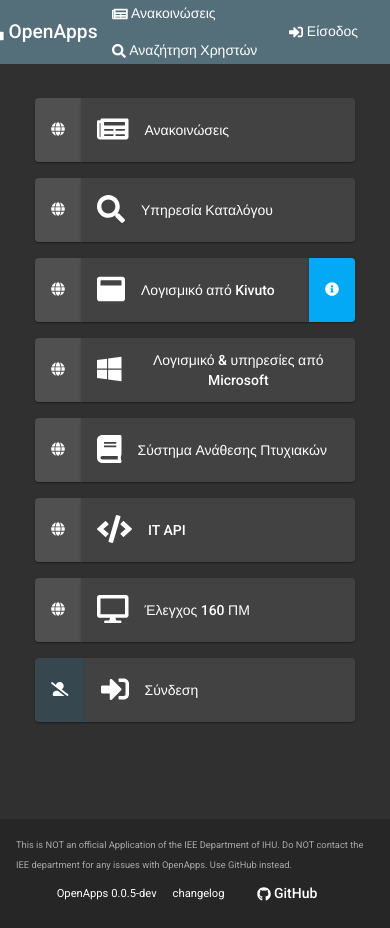
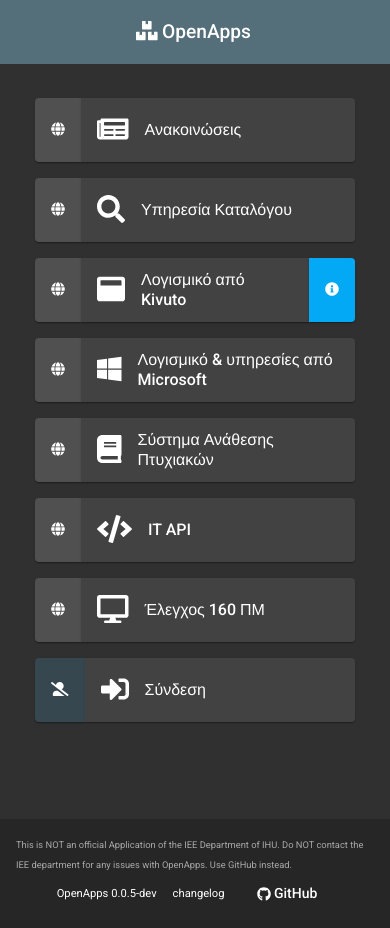
Before and after one commit to theokyr/OpenApps, an Angular app: page / in a window 390 px wide. Built offline with nearby package versions, Linux system fonts and the light colour scheme.

Commit message:
Rudimentary responsiveness on home page and layout

```diff
--- a/src/app/shared/features.ts
+++ b/src/app/shared/feature-data.ts
@@ -10,7 +10,7 @@ import {faDesktop} from "@fortawesome/free-solid-svg-icons/faDesktop";
 import {faSignInAlt} from "@fortawesome/free-solid-svg-icons/faSignInAlt";
 import {ApiFeatureStateModel} from "./api-feature-state.model";
 
-export class Features {
+export class FeatureData {
   public static readonly featureSignIn = new ApiFeature(
     new TranslatedText("Σύνδεση", "Sign in"),
     "/signin/",
--- a/src/app/view-angular/feature/feature-list-view/view-cards/features-view-cards.component.ts
+++ b/src/app/view-angular/feature/feature-list-view/view-cards/features-view-cards.component.ts
@@ -1,5 +1,5 @@
 import {Component, OnInit} from '@angular/core';
-import {Features} from "../../../../shared/features";
+import {FeatureData} from "../../../../shared/feature-data";
 import {ApiFeature} from "../../../../shared/api-feature.model";
 
 @Component({
@@ -17,9 +17,9 @@ export class FeaturesViewCardsComponent implements OnInit {
   }
 
   ngOnInit(): void {
-    this.features = Features.features;
-    this.featureSignIn = Features.featureSignIn;
-    this.featureSignOut = Features.featureSignOut;
+    this.features = FeatureData.features;
+    this.featureSignIn = FeatureData.featureSignIn;
+    this.featureSignOut = FeatureData.featureSignOut;
   }
 
 }
--- a/src/app/view-angular/feature/feature-list-view/view-list/features-view-list.component.scss
+++ b/src/app/view-angular/feature/feature-list-view/view-list/features-view-list.component.scss
@@ -6,3 +6,9 @@ $breakpoint-tablet: 768px;
     height: 80vh;
   }
 }
+
+@media (max-height: $breakpoint-tablet) {
+  .feature-list {
+    width: 100vw;
+  }
+}
--- a/src/app/view-angular/feature/feature-list-view/view-list/features-view-list.component.ts
+++ b/src/app/view-angular/feature/feature-list-view/view-list/features-view-list.component.ts
@@ -1,6 +1,6 @@
 import {Component, OnInit} from '@angular/core';
+import {FeatureData} from "../../../../shared/feature-data";
 import {ApiFeature} from "../../../../shared/api-feature.model";
-import {Features} from "../../../../shared/features";
 
 @Component({
   selector: 'app-view-list',
@@ -17,9 +17,9 @@ export class FeaturesViewListComponent implements OnInit {
   }
 
   ngOnInit(): void {
-    this.features = Features.features;
-    this.featureSignIn = Features.featureSignIn;
-    this.featureSignOut = Features.featureSignOut;
+    this.features = FeatureData.features;
+    this.featureSignIn = FeatureData.featureSignIn;
+    this.featureSignOut = FeatureData.featureSignOut;
   }
 
 }
--- a/src/app/view-angular/feature/feature-view/view-list-item/feature-view-list-item.component.scss
+++ b/src/app/view-angular/feature/feature-view/view-list-item/feature-view-list-item.component.scss
@@ -44,12 +44,19 @@ a:hover {
 }
 
 .app-card-title {
-  //font-size: 1rem;
-  //line-height: 1rem;
+  font-size: 1rem;
+  line-height: 1.2rem;
   font-weight: 500;
-  text-align: center;
+  text-align: left;
 }
 
 .info-link {
   border-radius: 0;
 }
+
+$breakpoint-tablet: 768px;
+@media (max-height: $breakpoint-tablet) {
+  .list-item-row {
+    width: 90vw;
+  }
+}
--- a/src/app/view-angular/layout/footer/footer.component.scss
+++ b/src/app/view-angular/layout/footer/footer.component.scss
@@ -7,6 +7,7 @@
   width: 100%;
   //overflow: hidden;
   //z-index: 1;
+  height: 50px;
 }
 
 .disclaimer {
@@ -17,6 +18,7 @@ $breakpoint-tablet: 768px;
 @media (max-width: $breakpoint-tablet) {
   .footer {
     font-size: 80%;
+    height: 100%;
   }
 }
 
--- a/src/app/view-angular/layout/header/header.component.html
+++ b/src/app/view-angular/layout/header/header.component.html
@@ -1,10 +1,13 @@
-<div class="full-width header" fxLayout="row" fxLayoutAlign="space-between">
+<div class="full-width header"
+     fxLayout="row"
+     fxLayoutAlign="space-between"
+     fxLayoutAlign.lt-lg="center center">
   <button class="app-button link-no-style" mat-button routerLink="/" fxLayout="row" fxLayoutAlign="center center">
     <div class="app-title">
       <fa-icon [icon]="faAppIcon"></fa-icon>&nbsp;OpenApps
     </div>
   </button>
-  <div fxFlex="grow" class="nav-bar" fxLayoutAlign="space-between center">
+  <div fxHide.lt-lg="true" fxFlex="grow" class="nav-bar" fxLayoutAlign="space-between center">
     <div fxLayout="row" fxLayout="start center">
       <a routerLink="/announcements" routerLinkActive="btn-active" mat-button>
         <fa-icon [icon]="faAnnouncements"></fa-icon>&nbsp;Ανακοινώσεις
@@ -20,4 +23,8 @@
       </a>
     </div>
   </div>
+
+  <div fxShow.lt-lg="true">
+    &nbsp;
+  </div>
 </div>
```
Also changed, not shown: src/app/shared/api-feature-category.model.ts (added, +26 -0 lines).
